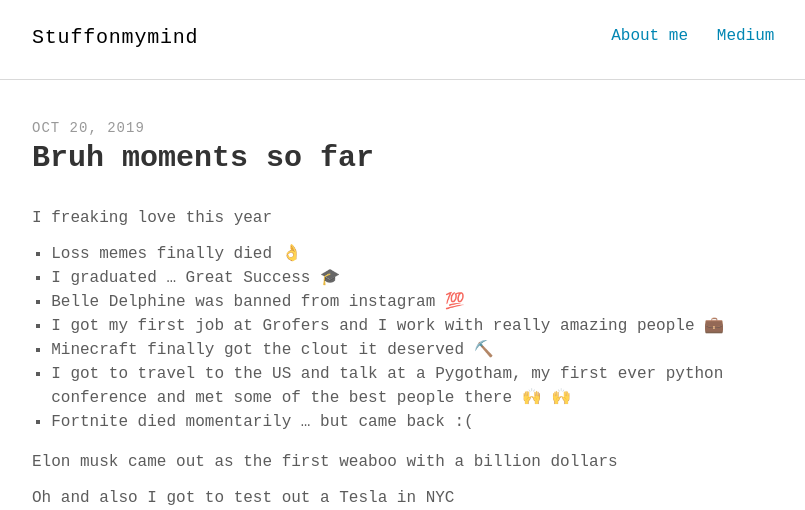
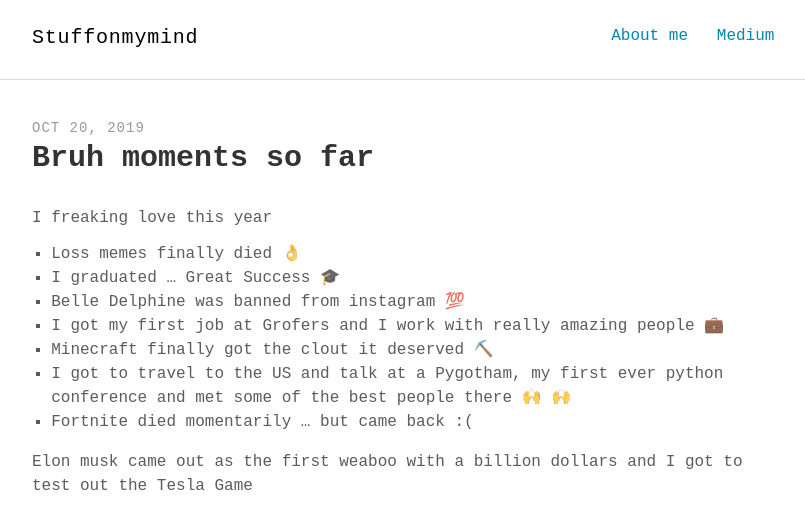
Before and after one commit to Sangarshanan/sangarshanan.github.io, a Jekyll site: the page built from _posts/2019-10-20-bruh-moments.md, in a window 1280 px wide, cut to the strip 0-510 px from the top of the page. Shown: the whole strip, without its empty margins (232-1037 px from the left). Built offline with Jekyll 4.4.1, drawn with Linux system fonts in a browser that asks for light colours; some web fonts are replaced.

Commit message:
Add new path

```diff
--- a/_posts/2019-10-20-bruh-moments.md
+++ b/_posts/2019-10-20-bruh-moments.md
@@ -17,8 +17,6 @@
 - I got to travel to the US and talk at a Pygotham, my first ever python conference and met some of the best people there 🙌 🙌
 - Fortnite died momentarily ... but came back :(
 
-Elon musk came out as the first weaboo with a billion dollars
-
-Oh and also I got to test out a Tesla in NYC
+Elon musk came out as the first weaboo with a billion dollars and I got to test out the Tesla Game
 
 <iframe width="640" height="360" src="https://www.youtube.com/embed/ZDPHWWZ4tsM" frameborder="0" allow="accelerometer; autoplay; encrypted-media; gyroscope; picture-in-picture" allowfullscreen></iframe>
```
Also changed, not shown: stuff.md (added, +7 -0 lines).
